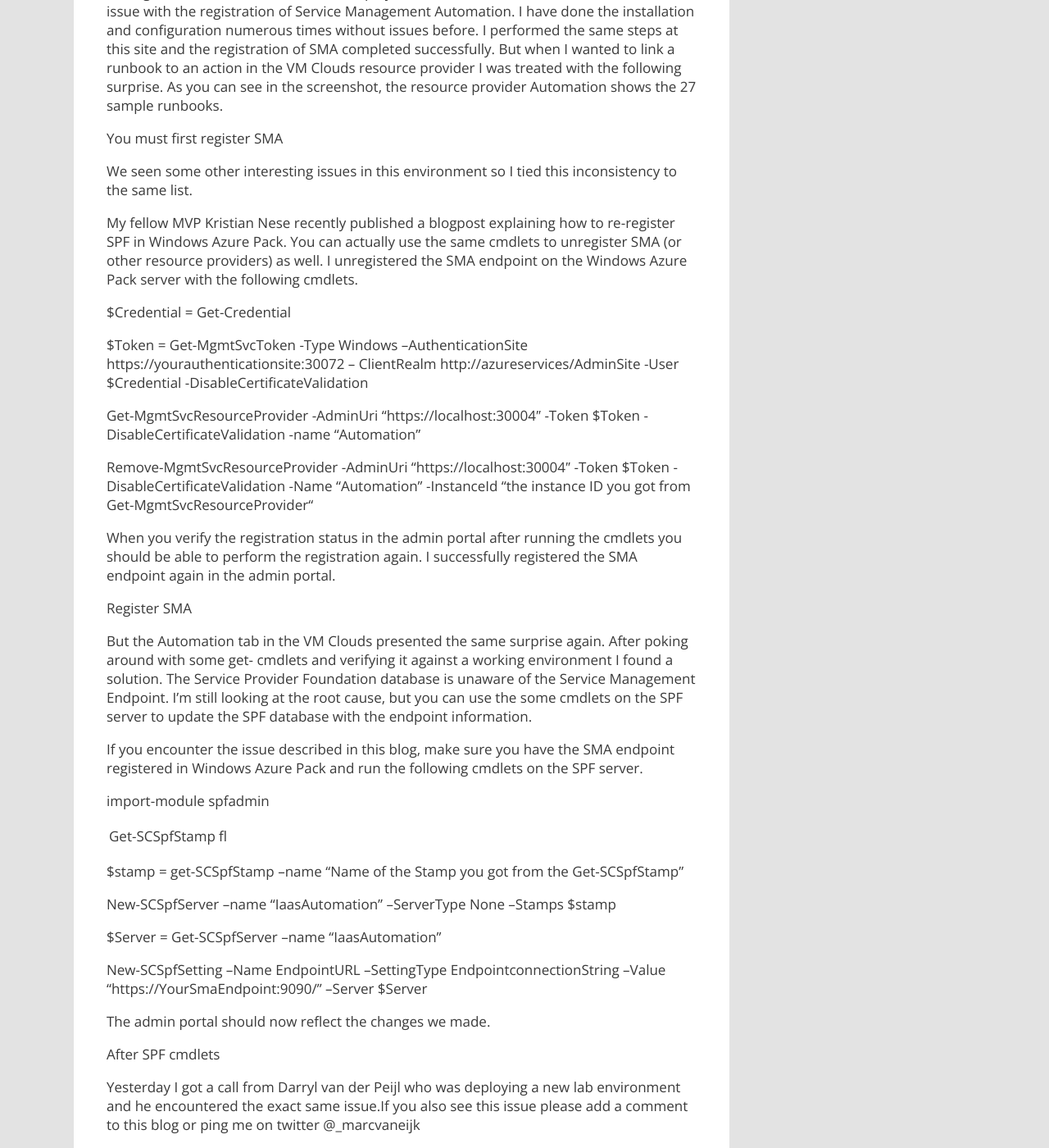
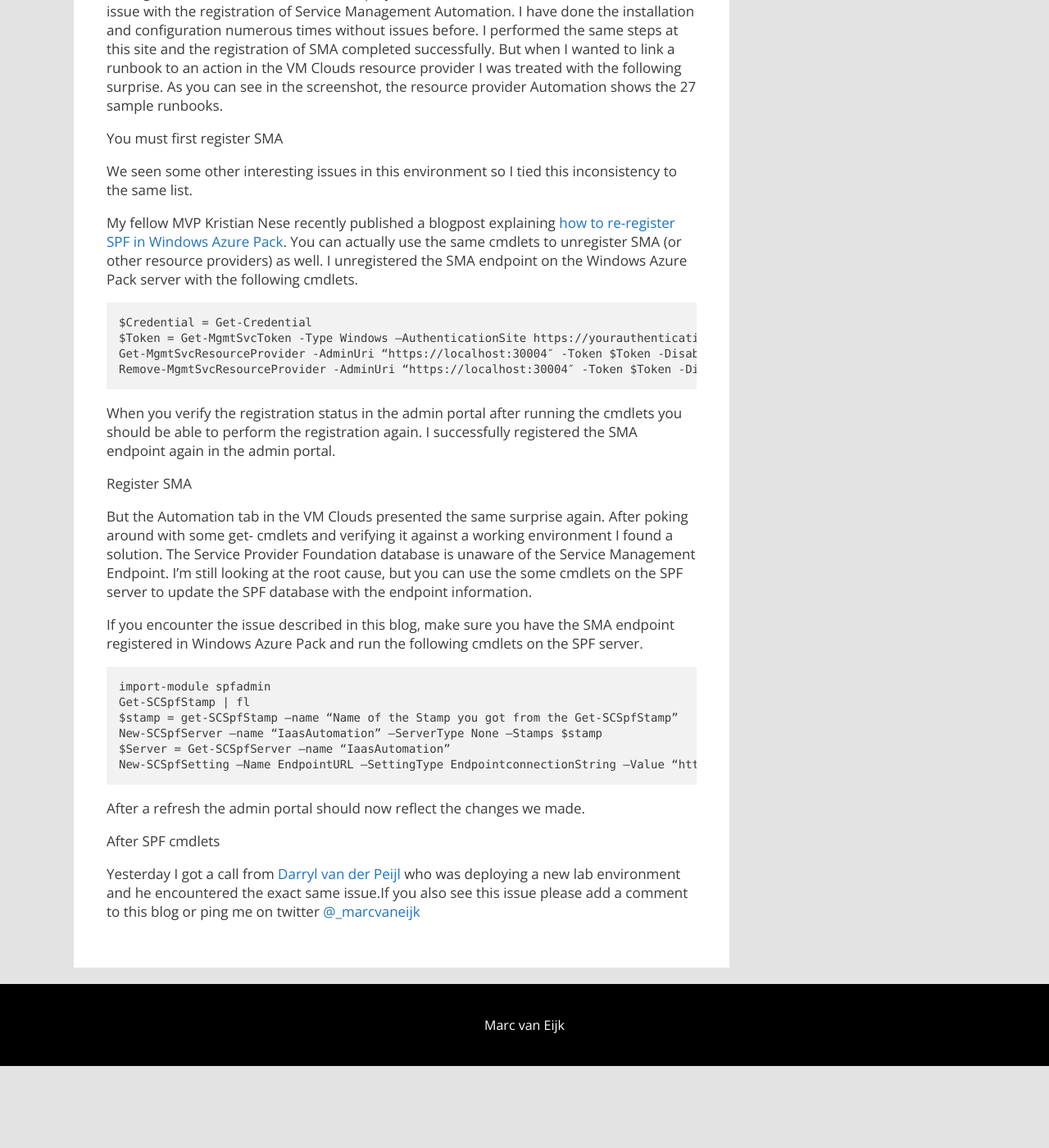
Before and after one commit to marcvaneijk/marcvaneijk.old, a Jekyll site: the page built from _posts/2014-03-19-registersma.md, in a window 1280 px wide and 1400 px high, scrolled down 462 px. Shown: the whole window at 82% size. Built offline with Jekyll 4.4.1, drawn with Linux system fonts in a browser that asks for light colours; nearby versions of some CDN libraries; after the commit the page ends 1762 px from its top, so only the background shows below that.

Commit message:
Update 2014-03-19-registersma.md

````diff
--- a/_posts/2014-03-19-registersma.md
+++ b/_posts/2014-03-19-registersma.md
@@ -11,15 +11,14 @@ You must first register SMA
 
 We seen some other interesting issues in this environment so I tied this inconsistency to the same list.
 
-My fellow MVP Kristian Nese recently published a blogpost explaining how to re-register SPF in Windows Azure Pack. You can actually use the same cmdlets to unregister SMA (or other resource providers) as well. I unregistered the SMA endpoint on the Windows Azure Pack server with the following cmdlets.
+My fellow MVP Kristian Nese recently published a blogpost explaining [how to re-register SPF in Windows Azure Pack](http://kristiannese.blogspot.no/2014/01/troubleshooting-windows-azure-pack-re.html). You can actually use the same cmdlets to unregister SMA (or other resource providers) as well. I unregistered the SMA endpoint on the Windows Azure Pack server with the following cmdlets.
 
+```
 $Credential = Get-Credential
-
-$Token = Get-MgmtSvcToken -Type Windows –AuthenticationSite https://yourauthenticationsite:30072 – ClientRealm http://azureservices/AdminSite -User $Credential -DisableCertificateValidation
-
+$Token = Get-MgmtSvcToken -Type Windows –AuthenticationSite https://yourauthenticationsite:30072 -ClientRealm http://azureservices/AdminSite -User $Credential -DisableCertificateValidation
 Get-MgmtSvcResourceProvider -AdminUri “https://localhost:30004″ -Token $Token -DisableCertificateValidation -name “Automation”
-
 Remove-MgmtSvcResourceProvider -AdminUri “https://localhost:30004″ -Token $Token -DisableCertificateValidation -Name “Automation” -InstanceId “the instance ID you got from Get-MgmtSvcResourceProvider“
+```
 
 When you verify the registration status in the admin portal after running the cmdlets you should be able to perform the registration again. I successfully registered the SMA endpoint again in the admin portal.
 
@@ -29,20 +28,17 @@ But the Automation tab in the VM Clouds presented the same surprise again. After
 
 If you encounter the issue described in this blog, make sure you have the SMA endpoint registered in Windows Azure Pack and run the following cmdlets on the SPF server.
 
+```
 import-module spfadmin
+Get-SCSpfStamp | fl
+$stamp = get-SCSpfStamp –name “Name of the Stamp you got from the Get-SCSpfStamp”
+New-SCSpfServer –name “IaasAutomation” –ServerType None –Stamps $stamp
+$Server = Get-SCSpfServer –name “IaasAutomation”
+New-SCSpfSetting –Name EndpointURL –SettingType EndpointconnectionString –Value “https://YourSmaEndpoint:9090/” –Server $Server
+```
 
-Get-SCSpfStamp | fl
-
-$stamp = get-SCSpfStamp –name “Name of the Stamp you got from the Get-SCSpfStamp”
-
-New-SCSpfServer –name “IaasAutomation” –ServerType None –Stamps $stamp
-
-$Server = Get-SCSpfServer –name “IaasAutomation”
-
-New-SCSpfSetting –Name EndpointURL –SettingType EndpointconnectionString –Value “https://YourSmaEndpoint:9090/” –Server $Server
-
-The admin portal should now reflect the changes we made.
+After a refresh the admin portal should now reflect the changes we made.
 
 After SPF cmdlets
 
-Yesterday I got a call from Darryl van der Peijl who was deploying a new lab environment and he encountered the exact same issue.If you also see this issue please add a comment to this blog or ping me on twitter @_marcvaneijk
+Yesterday I got a call from [Darryl van der Peijl](http://www.darrylvanderpeijl.nl/) who was deploying a new lab environment and he encountered the exact same issue.If you also see this issue please add a comment to this blog or ping me on twitter [@_marcvaneijk](http://twitter.com/_marcvaneijk)
````
